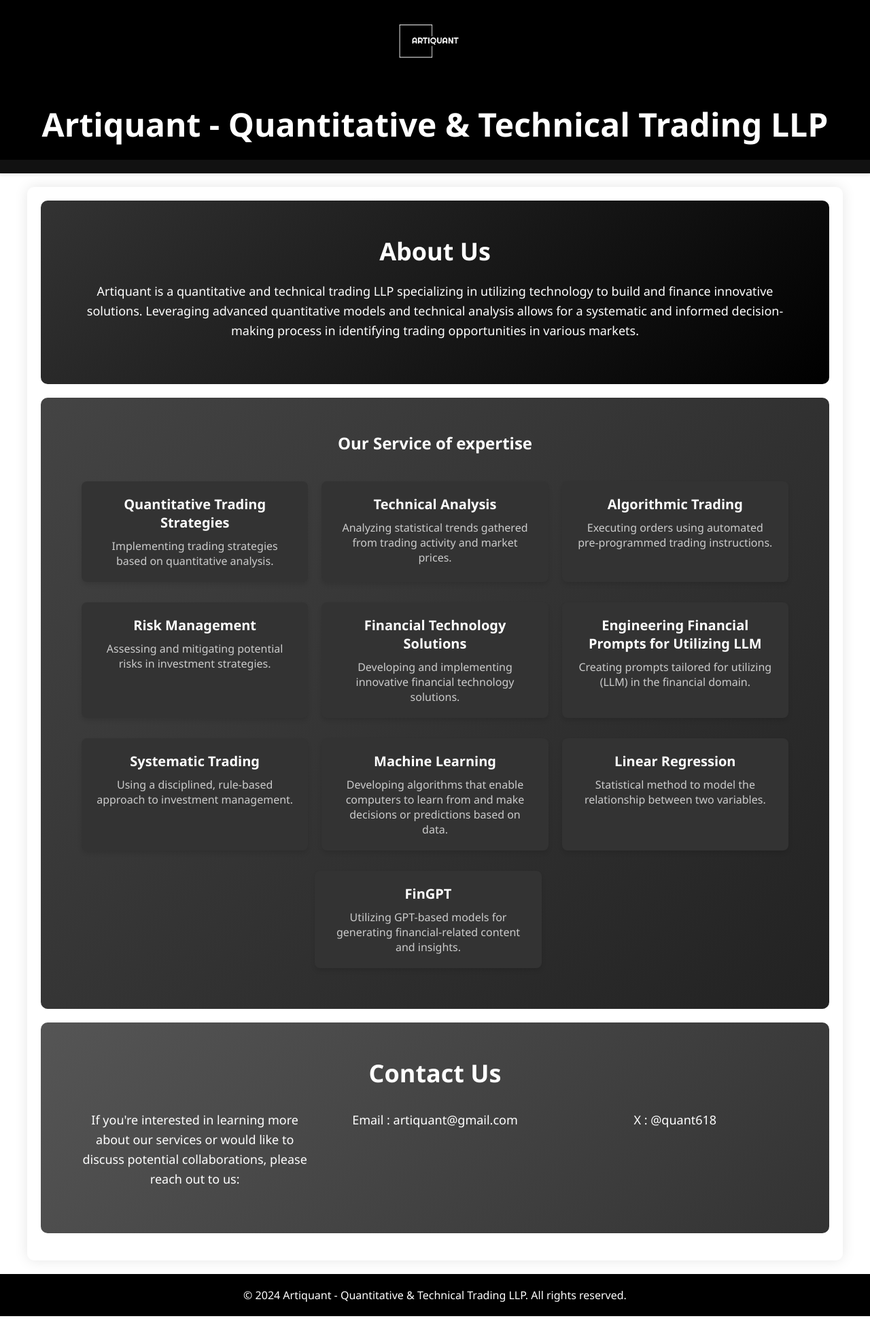
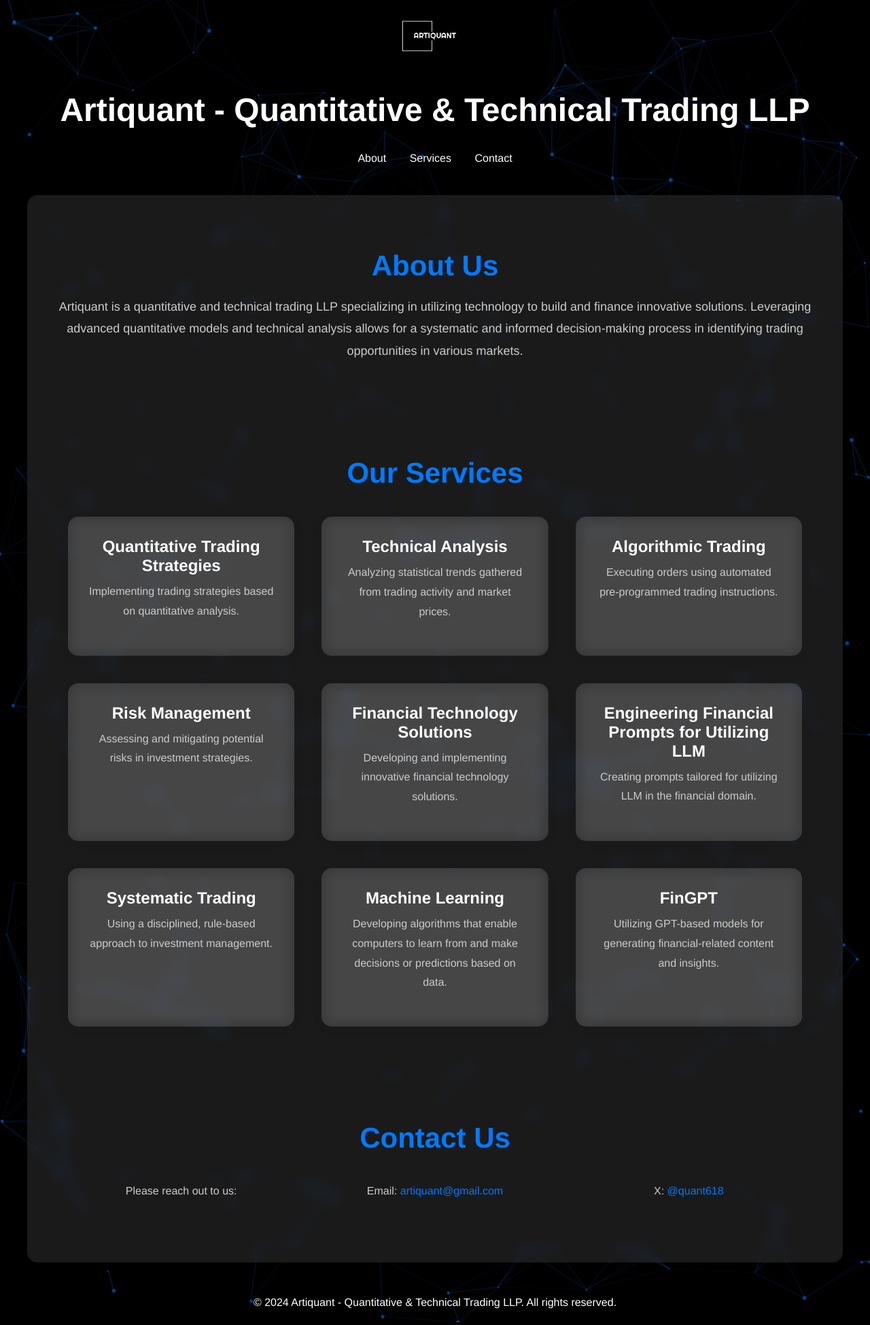
Before and after one commit to Prat617/artiquant, a plain HTML site: page index1.html in a window 1280 px wide. Shown: the part 42-1991 px from the top of the page at 68% size. Drawn offline with nearby package versions, Linux system fonts and the light colour scheme.

Commit message:
Update21wss index1.html

```diff
--- a/index1.html
+++ b/index1.html
@@ -5,9 +5,11 @@
     <meta name="viewport" content="width=device-width, initial-scale=1.0">
     <title>Artiquant - Quantitative & Technical Trading LLP</title>
     <meta name="description" content="Artiquant is a quantitative and technical trading LLP specializing in utilizing technology to build and finance innovative solutions.">
+    <meta name="keywords" content="quantitative trading, technical trading, algorithmic trading, financial technology, risk management">
     <link rel="icon" type="image/x-icon" href="favicon.ico">
+    <link rel="stylesheet" href="https://cdnjs.cloudflare.com/ajax/libs/font-awesome/5.15.4/css/all.min.css">
     <style>
-        /* General styles */
+        /* General Styles */
         * {
             margin: 0;
             padding: 0;
@@ -15,223 +17,189 @@
         }
 
         body {
-            font-family: 'Segoe UI', Tahoma, Geneva, Verdana, sans-serif;
+            font-family: 'Helvetica Neue', Helvetica, Arial, sans-serif;
+            background-color: #000;
+            color: #e0e0e0;
             overflow-x: hidden;
+            position: relative;
+            min-height: 100vh;
+        }
+
+        #particles-js {
+            position: absolute;
+            width: 100%;
+            height: 100%;
+            z-index: 0;
+        }
+
+        header, nav, .container, footer {
+            position: relative;
+            z-index: 1;
         }
 
         header {
-            position: relative;
-            z-index: 2;
-            background-color: #000;
+            background-color: transparent;
             color: #fff;
             padding: 20px;
             text-align: center;
             font-size: 24px;
-            box-shadow: 0 2px 5px rgba(0, 0, 0, 0.1);
         }
 
         header img {
-            width: 165px; /* Adjust as needed */
-            height: auto; /* Maintain aspect ratio */
+            width: 150px;
+            height: auto;
         }
 
         nav {
-            position: relative;
-            z-index: 2;
-            background-color: #111;
+            background-color: transparent;
             color: #fff;
-            padding: 10px;
+            padding: 15px;
             text-align: center;
-            box-shadow: 0 2px 5px rgba(0, 0, 0, 0.1);
         }
 
         nav a {
             color: #fff;
             text-decoration: none;
-            margin: 0 10px;
+            margin: 0 15px;
+            font-weight: 500;
+        }
+
+        nav a:hover {
+            color: #007aff;
         }
 
         .container {
-            position: relative;
-            z-index: 2;
             max-width: 1200px;
-            margin: 20px auto;
+            margin: 30px auto;
             padding: 20px;
-            background-color: #fff;
-            border-radius: 10px;
-            box-shadow: 0 0 20px rgba(0,0,0,0.1);
+            background-color: rgba(255, 255, 255, 0.1);
+            border-radius: 15px;
+            box-shadow: 0 4px 20px rgba(0, 0, 0, 0.1);
             overflow: hidden;
+            backdrop-filter: blur(10px);
         }
 
-        /* About Section */
-        #about {
-            position: relative;
-            z-index: 2;
-            padding: 50px;
-            background: linear-gradient(135deg, #333, #000);
-            color: #fff;
+        section {
+            padding: 60px 20px;
             text-align: center;
-            transition: background 0.5s ease;
-            border-radius: 10px;
-            margin-bottom: 20px;
         }
 
-        #about h2 {
-            font-size: 36px;
+        section h2 {
+            font-size: 42px;
             margin-bottom: 20px;
+            color: #007aff;
         }
 
-        #about p {
+        section p {
             font-size: 18px;
-            line-height: 1.6;
-            margin-bottom: 15px;
-        }
-
-        /* Services Section */
-        #services {
-            position: relative;
-            z-index: 2;
-            padding: 50px;
-            background: linear-gradient(135deg, #444, #222);
-            color: #fff;
-            text-align: center;
-            transition: background 0.5s ease;
-            border-radius: 10px;
+            line-height: 1.8;
             margin-bottom: 20px;
+            color: #ccc;
         }
 
         #services ul {
             list-style: none;
             padding: 0;
-            margin-top: 20px;
+            margin: 0;
             display: flex;
             flex-wrap: wrap;
             justify-content: center;
         }
 
         #services li {
-            margin-bottom: 10px;
-            width: calc(33.333% - 20px);
-            padding: 20px;
-            border-radius: 8px;
-            background-color: #333;
-            margin-right: 20px;
-            margin-top: 20px;
-            box-shadow: 0 4px 6px rgba(0, 0, 0, 0.1);
+            flex: 1 1 calc(33.333% - 40px);
+            margin: 20px;
+            padding: 30px;
+            border-radius: 15px;
+            background-color: rgba(255, 255, 255, 0.1);
             transition: all 0.3s ease;
-        }
-
-        #services li:nth-child(3n) {
-            margin-right: 0;
+            box-shadow: 0 4px 15px rgba(0, 0, 0, 0.05);
+            backdrop-filter: blur(10px);
         }
 
         #services li:hover {
-            transform: translateY(-5px);
-            box-shadow: 0 8px 12px rgba(0, 0, 0, 0.1);
+            transform: translateY(-10px);
+            box-shadow: 0 10px 25px rgba(0, 0, 0, 0.1);
         }
 
         #services li h3 {
-            font-size: 20px;
+            font-size: 24px;
             margin-bottom: 10px;
             color: #fff;
         }
 
         #services li p {
             color: #ccc;
-        }
-
-        /* Contact Section */
-        #contact {
-            position: relative;
-            z-index: 2;
-            padding: 50px;
-            background: linear-gradient(135deg, #555, #333);
-            color: #fff;
-            text-align: center;
-            transition: background 0.5s ease;
-            border-radius: 10px;
-            margin-bottom: 20px;
-        }
-
-        #contact h2 {
-            font-size: 36px;
-            margin-bottom: 20px;
-        }
-
-        #contact p {
-            font-size: 18px;
-            line-height: 1.6;
-            margin-bottom: 15px;
+            font-size: 16px;
         }
 
         .contact-info {
             display: flex;
             flex-wrap: wrap;
             justify-content: center;
+            margin-top: 30px;
         }
 
         .contact-info p {
-            flex: 1;
+            flex: 1 1 300px;
             margin: 10px;
+            font-size: 16px;
+            color: #ccc;
         }
 
-        /* Footer */
+        .contact-info a {
+            color: #007aff;
+            text-decoration: none;
+        }
+
+        .contact-info a:hover {
+            text-decoration: underline;
+        }
+
         footer {
-            position: relative;
-            z-index: 2;
-            background-color: #000;
+            background-color: transparent;
             color: #fff;
             padding: 20px;
             text-align: center;
         }
 
-        /* Animated Background */
-        .animated-background {
-            position: absolute;
-            top: 0;
-            left: 0;
-            width: 100%;
-            height: 100%;
-            overflow: hidden;
-            pointer-events: none;
-            z-index: 1;
-        }
+        /* Responsive Design */
+        @media only screen and (max-width: 768px) {
+            #services li {
+                flex: 1 1 calc(50% - 40px);
+            }
 
-        .background-circle {
-            position: absolute;
-            background-color: rgba(255, 255, 255, 0.05);
-            border-radius: 50%;
-            animation: moveCircle 30s linear infinite;
-            pointer-events: none;
-        }
+            header img {
+                width: 100px;
+            }
 
-        @keyframes moveCircle {
-            0% {
-                transform: translate(-150%, -150%);
-            }
-            50% {
-                transform: translate(150%, 150%);
-            }
-            100% {
-                transform: translate(-150%, -150%);
+            section h2 {
+                font-size: 36px;
             }
         }
 
-        /* Responsive */
-        @media only screen and (max-width: 768px) {
-            .container {
-                padding: 10px;
+        @media only screen and (max-width: 480px) {
+            #services li {
+                flex: 1 1 100%;
+                margin: 10px 0;
             }
-            #about, #services, #contact {
-                padding: 30px;
+
+            header img {
+                width: 80px;
             }
-            #services li {
-                width: calc(50% - 20px);
+
+            section h2 {
+                font-size: 28px;
+            }
+
+            section p {
+                font-size: 16px;
             }
         }
     </style>
 </head>
 <body>
+    <div id="particles-js"></div>
 
     <header>
         <img src="Artiquant Logo.png" alt="Artiquant Logo">
@@ -239,17 +207,19 @@
     </header>
 
     <nav>
-        <!-- Navigation links go here -->
+        <a href="#about">About</a>
+        <a href="#services">Services</a>
+        <a href="#contact">Contact</a>
     </nav>
 
     <div class="container">
         <section id="about">
             <h2>About Us</h2>
-            <p>Artiquant is a quantitative and technical trading LLP specializing in utilizing technology to build and finance innovative solutions. Leveraging advanced quantitative models and technical analysis allows for a  systematic and informed decision-making process in identifying trading opportunities in various markets.</p>
+            <p>Artiquant is a quantitative and technical trading LLP specializing in utilizing technology to build and finance innovative solutions. Leveraging advanced quantitative models and technical analysis allows for a systematic and informed decision-making process in identifying trading opportunities in various markets.</p>
         </section>
 
         <section id="services">
-            <h2>Our Service of expertise</h2>
+            <h2>Our Services</h2>
             <ul>
                 <li>
                     <h3>Quantitative Trading Strategies</h3>
@@ -273,7 +243,7 @@
                 </li>
                 <li>
                     <h3>Engineering Financial Prompts for Utilizing LLM</h3>
-                    <p>Creating prompts tailored for utilizing (LLM) in the financial domain.</p>
+                    <p>Creating prompts tailored for utilizing LLM in the financial domain.</p>
                 </li>
                 <li>
                     <h3>Systematic Trading</h3>
@@ -282,10 +252,6 @@
                 <li>
                     <h3>Machine Learning</h3>
                     <p>Developing algorithms that enable computers to learn from and make decisions or predictions based on data.</p>
-                </li>
-                <li>
-                    <h3>Linear Regression</h3>
-                    <p>Statistical method to model the relationship between two variables.</p>
                 </li>
                 <li>
                     <h3>FinGPT</h3>
@@ -297,9 +263,9 @@
         <section id="contact">
             <h2>Contact Us</h2>
             <div class="contact-info">
-                <p>If you're interested in learning more about our services or would like to discuss potential collaborations, please reach out to us:</p>
-                <p>Email  : artiquant@gmail.com</p>
-                <p>X      : @quant618</p>
+                <p>Please reach out to us:</p>
+                <p>Email: <a href="mailto:artiquant@gmail.com">artiquant@gmail.com</a></p>
+                <p>X: <a href="https://twitter.com/quant618" target="_blank">@quant618</a></p>
             </div>
         </section>
     </div>
@@ -308,30 +274,222 @@
         <p>&copy; 2024 Artiquant - Quantitative & Technical Trading LLP. All rights reserved.</p>
     </footer>
 
-    <!-- Animated Background -->
-    <div class="animated-background">
-        <!-- 20 small circles -->
-        <div class="background-circle" style="top: 25%; left: 10%; width: 80px; height: 80px;"></div>
-        <div class="background-circle" style="top: 75%; left: 50%; width: 60px; height: 60px;"></div>
-        <div class="background-circle" style="top: 5%; left: 90%; width: 100px; height: 100px;"></div>
-        <div class="background-circle" style="top: 50%; left: 80%; width: 40px; height: 40px;"></div>
-        <div class="background-circle" style="top: 80%; left: 20%; width: 120px; height: 120px;"></div>
-        <div class="background-circle" style="top: 35%; left: 65%; width: 90px; height: 90px;"></div>
-        <div class="background-circle" style="top: 10%; left: 30%; width: 70px; height: 70px;"></div>
-        <div class="background-circle" style="top: 90%; left: 70%; width: 50px; height: 50px;"></div>
-        <div class="background-circle" style="top: 20%; left: 85%; width: 110px; height: 110px;"></div>
-        <div class="background-circle" style="top: 60%; left: 40%; width: 80px; height: 80px;"></div>
-        <div class="background-circle" style="top: 85%; left: 15%; width: 30px; height: 30px;"></div>
-        <div class="background-circle" style="top: 15%; left: 55%; width: 60px; height: 60px;"></div>
-        <div class="background-circle" style="top: 40%; left: 75%; width: 70px; height: 70px;"></div>
-        <div class="background-circle" style="top: 70%; left: 25%; width: 40px; height: 40px;"></div>
-        <div class="background-circle" style="top: 45%; left: 10%; width: 100px; height: 100px;"></div>
-        <div class="background-circle" style="top: 25%; left: 60%; width: 50px; height: 50px;"></div>
-        <div class="background-circle" style="top: 80%; left: 90%; width: 70px; height: 70px;"></div>
-        <div class="background-circle" style="top: 10%; left: 40%; width: 120px; height: 120px;"></div>
-        <div class="background-circle" style="top: 50%; left: 85%; width: 90px; height: 90px;"></div>
-        <div class="background-circle" style="top: 75%; left: 20%; width: 60px; height: 60px;"></div>
-    </div>
-
+    <!-- Particles.js script -->
+    <script src="https://cdn.jsdelivr.net/particles.js/2.0.0/particles.min.js"></script>
+    <script>
+        if (window.innerWidth <= 768) {
+            particlesJS('particles-js', {
+                "particles": {
+                    "number": {
+                        "value": 50,
+                        "density": {
+                            "enable": true,
+                            "value_area": 800
+                        }
+                    },
+                    "color": {
+                        "value": "#007aff"
+                    },
+                    "shape": {
+                        "type": "circle",
+                        "stroke": {
+                            "width": 0,
+                            "color": "#000000"
+                        },
+                        "polygon": {
+                            "nb_sides": 5
+                        }
+                    },
+                    "opacity": {
+                        "value": 0.5,
+                        "random": false,
+                        "anim": {
+                            "enable": false,
+                            "speed": 1,
+                            "opacity_min": 0.1,
+                            "sync": false
+                        }
+                    },
+                    "size": {
+                        "value": 3,
+                        "random": true,
+                        "anim": {
+                            "enable": false,
+                            "speed": 40,
+                            "size_min": 0.1,
+                            "sync": false
+                        }
+                    },
+                    "line_linked": {
+                        "enable": true,
+                        "distance": 150,
+                        "color": "#007aff",
+                        "opacity": 0.4,
+                        "width": 1
+                    },
+                    "move": {
+                        "enable": true,
+                        "speed": 6,
+                        "direction": "none",
+                        "random": false,
+                        "straight": false,
+                        "out_mode": "out",
+                        "bounce": false,
+                        "attract": {
+                            "enable": false,
+                            "rotateX": 600,
+                            "rotateY": 1200
+                        }
+                    }
+                },
+                "interactivity": {
+                    "detect_on": "canvas",
+                    "events": {
+                        "onhover": {
+                            "enable": true,
+                            "mode": "grab"
+                        },
+                        "onclick": {
+                            "enable": true,
+                            "mode": "push"
+                        },
+                        "resize": true
+                    },
+                    "modes": {
+                        "grab": {
+                            "distance": 140,
+                            "line_linked": {
+                                "opacity": 1
+                            }
+                        },
+                        "bubble": {
+                            "distance": 400,
+                            "size": 40,
+                            "duration": 2,
+                            "opacity": 8,
+                            "speed": 3
+                        },
+                        "repulse": {
+                            "distance": 200,
+                            "duration": 0.4
+                        },
+                        "push": {
+                            "particles_nb": 4
+                        },
+                        "remove": {
+                            "particles_nb": 2
+                        }
+                    }
+                },
+                "retina_detect": true
+            });
+        } else {
+            particlesJS('particles-js', {
+                "particles": {
+                    "number": {
+                        "value": 100,
+                        "density": {
+                            "enable": true,
+                            "value_area": 800
+                        }
+                    },
+                    "color": {
+                        "value": "#007aff"
+                    },
+                    "shape": {
+                        "type": "circle",
+                        "stroke": {
+                            "width": 0,
+                            "color": "#000000"
+                        },
+                        "polygon": {
+                            "nb_sides": 5
+                        }
+                    },
+                    "opacity": {
+                        "value": 0.5,
+                        "random": false,
+                        "anim": {
+                            "enable": false,
+                            "speed": 1,
+                            "opacity_min": 0.1,
+                            "sync": false
+                        }
+                    },
+                    "size": {
+                        "value": 3,
+                        "random": true,
+                        "anim": {
+                            "enable": false,
+                            "speed": 40,
+                            "size_min": 0.1,
+                            "sync": false
+                        }
+                    },
+                    "line_linked": {
+                        "enable": true,
+                        "distance": 150,
+                        "color": "#007aff",
+                        "opacity": 0.4,
+                        "width": 1
+                    },
+                    "move": {
+                        "enable": true,
+                        "speed": 6,
+                        "direction": "none",
+                        "random": false,
+                        "straight": false,
+                        "out_mode": "out",
+                        "bounce": false,
+                        "attract": {
+                            "enable": false,
+                            "rotateX": 600,
+                            "rotateY": 1200
+                        }
+                    }
+                },
+                "interactivity": {
+                    "detect_on": "canvas",
+                    "events": {
+                        "onhover": {
+                            "enable": true,
+                            "mode": "grab"
+                        },
+                        "onclick": {
+                            "enable": true,
+                            "mode": "push"
+                        },
+                        "resize": true
+                    },
+                    "modes": {
+                        "grab": {
+                            "distance": 140,
+                            "line_linked": {
+                                "opacity": 1
+                            }
+                        },
+                        "bubble": {
+                            "distance": 400,
+                            "size": 40,
+                            "duration": 2,
+                            "opacity": 8,
+                            "speed": 3
+                        },
+                        "repulse": {
+                            "distance": 200,
+                            "duration": 0.4
+                        },
+                        "push": {
+                            "particles_nb": 4
+                        },
+                        "remove": {
+                            "particles_nb": 2
+                        }
+                    }
+                },
+                "retina_detect": true
+            });
+        }
+    </script>
 </body>
 </html>
```
